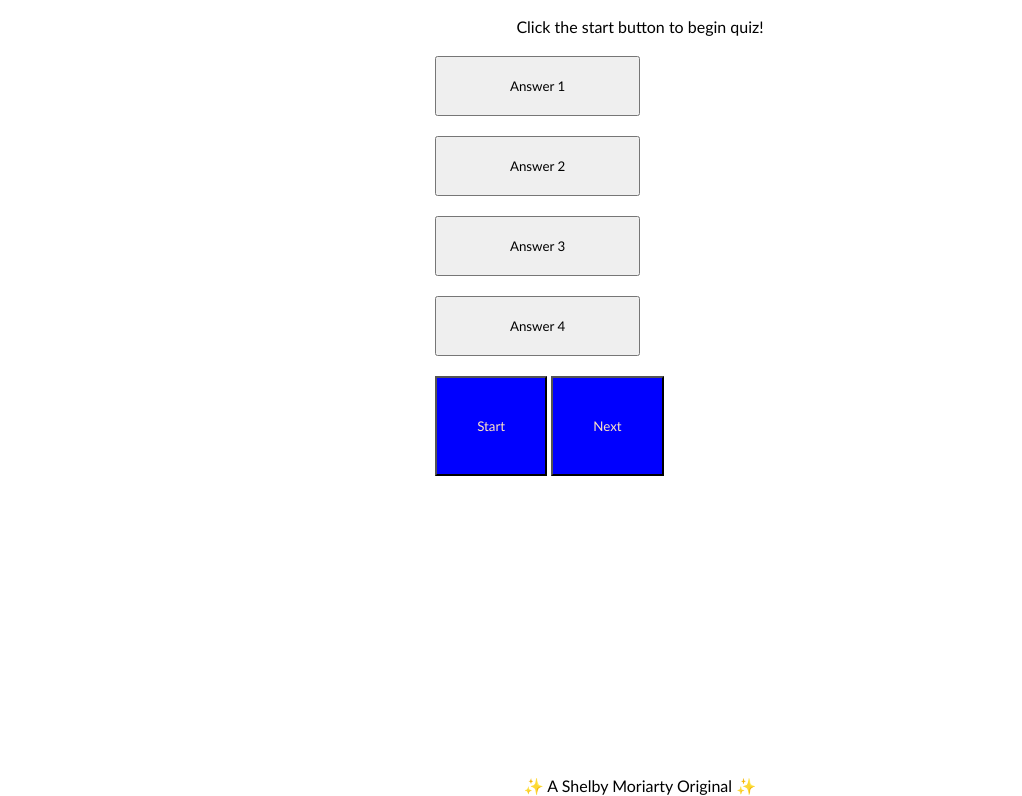
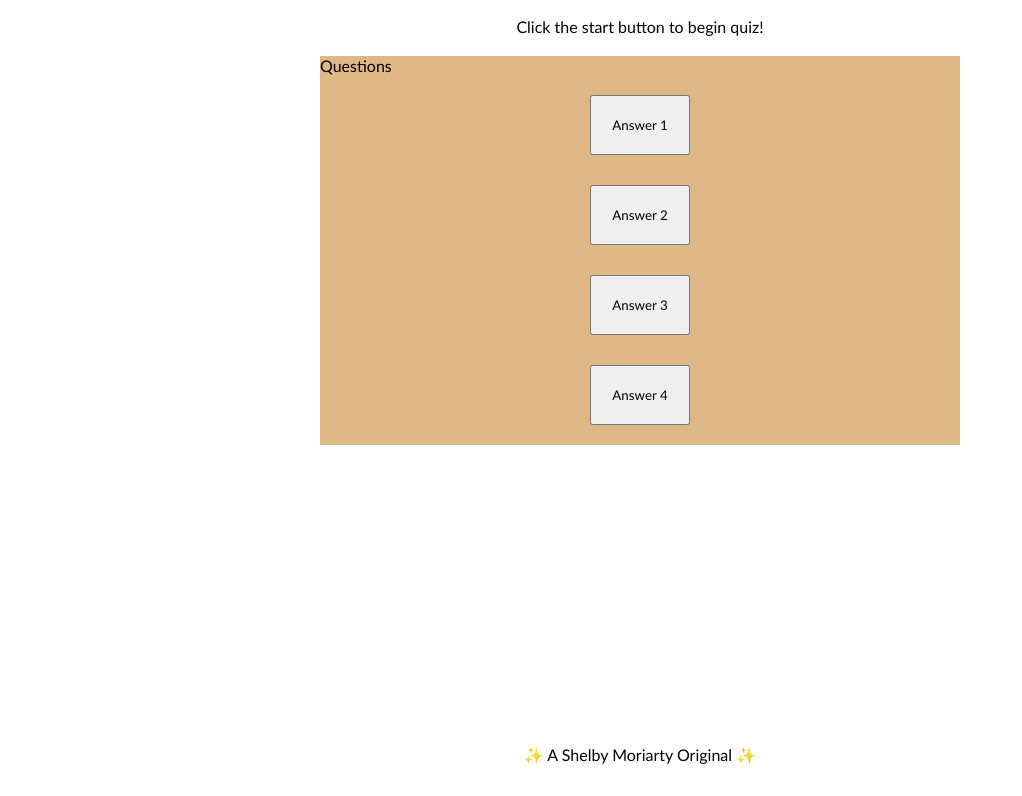
Before and after one commit to Shelby-M/04-challenge, a plain HTML site: page index.html in a window 1280 px wide. Both pictures are taken after a click on the button "Start". Shown: the part 42-838 px from the top of the page, without its empty margins (0-1022 px from the left). After the commit the page ends 807 px from the top, so only its background shows below. Drawn offline with Linux system fonts and the light colour scheme.

Commit message:
created questions array

```diff
--- a/Data/script.js
+++ b/Data/script.js
@@ -1,26 +1,56 @@
-// var timer = 60; decrease by one for every second that passes
-// var questionIndex = 0; increase everytime changeQuestion() is called
-//var score = 0; increase everytime correct answer selected;
-// var questions=
-/*[
-    {
-        question: "what is an array",
-        answers:["a Bucket","not a bucket", "sidewalk chalk", "energy drink"],
-        correctAnswer:"a Bucket"
-    }
-  ]
-  answers[0] //equals "a Bucket"
-*/
+var timer = 60; //decrease by one for every second that passes
+var questionIndex = 0; //increase everytime changeQuestion() is called
+var score = 0; //increase everytime correct answer selected;
+const startButton = document.getElementById('startBtn');
+const nextButton = document.getElementById('nextBtn');
+const questionContainerEl = document.getElementById('question-container')
+const questionEl = document.getElementById('question')
+const answerButtonEl = document.getElementById ('answer-btn')
+let shuffledQuestions, currentQuestionIndex
 
 
+const questionS = [
+    {
+        question: "what is not a coding language?",
+        answers: ["ABCD", "HTML", "Java Script"],
+        correctAnswer: [0]
+    },
+    {
+        question: "What tag defines an unordered list?",
+        answers: [ "<ul>" , "<li>" , "<hi>"],
+        correctAnswer:[0]
+    },
+    {
+        question: "What does HTML stand for?",
+        answers: ["Huge Typing Man Lion", "Hyper Text Markup Language", "Hyper Typing Markup Language"],
+        correctAnswer:[1]
+    },
+    {
+        question: "What does CSS stand for?",
+        answers: ["Cool Shoes Shaggy", "Create Secure Safety", "Cascading style sheet"],
+        correctAnswer:[2]
+    },
+    {
+          question: "What does || stand for?",
+        answers: ["Of", "Or", "For"],
+        correctAnswer:[1]
+    }
 
+    ]
 
+startButton.addEventListener( 'click', startGame);
 
 function startGame(){
-    //runs when user clicks start button
+    console.log('started'); //runs when user clicks start button
+    startButton.classList.add('hide');
+    shuffledQuestions = questionS.sort(() => Math.random() - .5)
+    questionContainerEl.classList.remove('hide')
+    currentQuestionIndex = 0;
+    setNextQuestion()
     //start the timer
     //set the question and answer choices in html based on first question in the array
 }
+
 
 function onanswerClick(){
     //get reference to answer clicked on
@@ -30,8 +60,13 @@ function onanswerClick(){
     //if wrong, decrease timer and call setQuestion()
 }
 
-function setQuestion(){
+function setNextQuestion(){
+    showQuestion(shuffledQuestions[currentQuestionIndex])
     //set question and answer choices in html
+
+}
+
+function showQuestion (question){
 
 }
 
@@ -42,6 +77,12 @@ function endGame(){
     //show input to enter initials
     //show button to submit score
     //show highscores from local storage
+
+
+
+
+
+
  /*
  {
      initials:"MM",
--- a/Data/style.css
+++ b/Data/style.css
@@ -21,13 +21,20 @@ p {
 
 .container {
   margin: auto;
-  max-width: fit-content;
-  justify-content: space-between;
+  max-width: 50%;
+  background-color: burlywood;
+}
+.btn-grid {
+  display: grid;
+  grid-template-rows: 2, auto;
+  gap: 10px;
+  margin: 20px 0;
+  justify-content: center;
 }
 
 .btn {
   margin-bottom: 20px;
-  width: 50%;
+  justify-content: center;
   padding: 20px;
 }
 
@@ -35,6 +42,7 @@ p {
 }
 
 .hide {
+  display: none;
 }
 
 #startBtn {
--- a/index.html
+++ b/index.html
@@ -9,26 +9,27 @@
   </head>
 
   <body>
-    <script src="./Data/script.js"></script>
     <header class="header">
       <h1>Code Quiz</h1>
       <p>Click the start button to begin quiz!</p>
     </header>
 
     <div class="container">
-      <div id="question-container" class="hide"></div>
-      <div id="questions"></div>
-      <div id="answer-btn">
-        <button class="btn">Answer 1</button>
-        <button class="btn">Answer 2</button>
-        <button class="btn">Answer 3</button>
-        <button class="btn">Answer 4</button>
+      <div id="question-container" class="hide">
+        <div id="question">Questions</div>
+        <div id="answer-btn" class="btn-grid">
+          <button class="btn">Answer 1</button>
+          <button class="btn">Answer 2</button>
+          <button class="btn">Answer 3</button>
+          <button class="btn">Answer 4</button>
+        </div>
       </div>
       <div class="controls"></div>
-      <button id="startBtn">Start</button>
-      <button id="nextBtn">Next</button>
+      <button id="startBtn" class="start-btn btn">Start</button>
+      <button id="nextBtn" class="next-btn btn hide">Next</button>
     </div>
 
     <footer class="footer">✨ A Shelby Moriarty Original ✨</footer>
+    <script src="./Data/script.js"></script>
   </body>
 </html>
```
